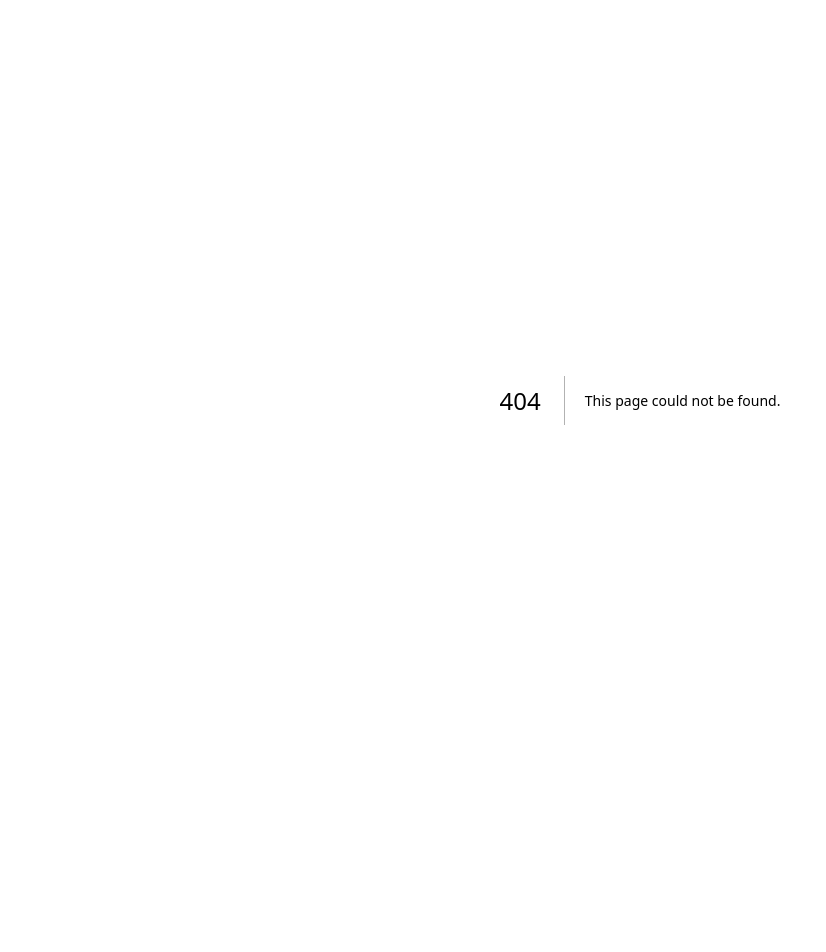
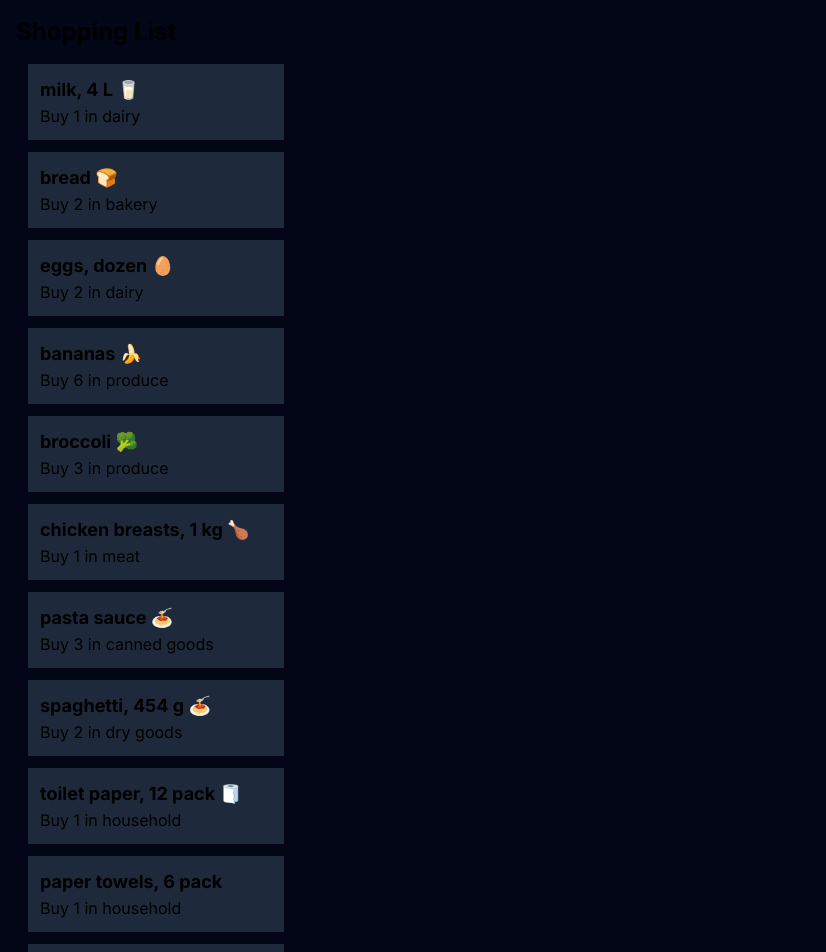
Before and after one commit to sebgualtero/cprg306-assignments, a Next.js app: page /week-3 in a window 1280 px wide. Before the commit this address had no page. Shown: the top 952 px of the page, without its empty margins (0-826 px from the left). Before the commit the page ends 800 px from the top, so only its background shows below. Built offline with nearby package versions, Linux system fonts and the light colour scheme.

Commit message:
Week 3 Assignment
Additional changes to home screen

```diff
--- a/app/layout.js
+++ b/app/layout.js
@@ -4,7 +4,7 @@ import "./globals.css";
 const inter = Inter({ subsets: ["latin"] });
 
 export const metadata = {
-  title: "Create Next App",
+  title: "Shopping List",
   description: "Generated by create next app",
 };
 
--- a/app/page.js
+++ b/app/page.js
@@ -4,8 +4,19 @@ import Link from "next/link";
 export default function Home() {
   return (
     <main>
-      <h1>CPRG 306: Web Development 2 - Assignments</h1>
-      <Link href="./week-2">Week 2</Link>
+      <div className="m-20">
+        <h1 className="text-2xl font-bold">
+          CPRG 306: Web Development 2 - Assignments
+        </h1>
+        <ul>
+          <li>
+            <Link href="./week-2">Week 2 Assignment</Link>
+          </li>
+          <li>
+            <Link href="./week-3">Week 3 Assignment</Link>
+          </li>
+        </ul>
+      </div>
     </main>
   );
 }
--- /dev/null
+++ b/app/week-3/item-list.js
@@ -0,0 +1,74 @@
+import Item from "./item.js";
+
+export default function ItemList() {
+  const items = [
+    {
+      name: "milk, 4 L 🥛",
+      quantity: 1,
+      category: "dairy",
+    },
+    {
+      name: "bread 🍞",
+      quantity: 2,
+      category: "bakery",
+    },
+    {
+      name: "eggs, dozen 🥚",
+      quantity: 2,
+      category: "dairy",
+    },
+    {
+      name: "bananas 🍌",
+      quantity: 6,
+      category: "produce",
+    },
+    {
+      name: "broccoli 🥦",
+      quantity: 3,
+      category: "produce",
+    },
+    {
+      name: "chicken breasts, 1 kg 🍗",
+      quantity: 1,
+      category: "meat",
+    },
+    {
+      name: "pasta sauce 🍝",
+      quantity: 3,
+      category: "canned goods",
+    },
+    {
+      name: "spaghetti, 454 g 🍝",
+      quantity: 2,
+      category: "dry goods",
+    },
+    {
+      name: "toilet paper, 12 pack 🧻",
+      quantity: 1,
+      category: "household",
+    },
+    {
+      name: "paper towels, 6 pack",
+      quantity: 1,
+      category: "household",
+    },
+    {
+      name: "dish soap 🍽️",
+      quantity: 1,
+      category: "household",
+    },
+    {
+      name: "hand soap 🧼",
+      quantity: 4,
+      category: "household",
+    },
+  ];
+
+  return (
+    <ul>
+      {items.map((item, index) => (
+        <Item key={index} {...item} />
+      ))}
+    </ul>
+  );
+}
--- /dev/null
+++ b/app/week-3/item.js
@@ -0,0 +1,12 @@
+import React from "react";
+
+export default function Item({ name, quantity, category }) {
+  return (
+    <li className="bg-darkGray p-3 m-3 w-64">
+      <h3 className="text-lg font-bold">{name}</h3>
+      <p className="text-lg-white">
+        Buy {quantity} in {category}
+      </p>
+    </li>
+  );
+}
--- /dev/null
+++ b/app/week-3/page.js
@@ -0,0 +1,11 @@
+import React from "react";
+import ItemList from "./item-list";
+
+export default function Page() {
+  return (
+    <main className="bg-blackPearl p-4">
+      <h1 className="text-2xl font-bold mb-4">Shopping List</h1>
+      <ItemList />
+    </main>
+  );
+}
--- a/tailwind.config.js
+++ b/tailwind.config.js
@@ -6,6 +6,10 @@ module.exports = {
     "./app/**/*.{js,ts,jsx,tsx,mdx}",
   ],
   theme: {
+    colors: {
+      darkGray: "#1e293b",
+      blackPearl: "#020617",
+    },
     extend: {
       backgroundImage: {
         "gradient-radial": "radial-gradient(var(--tw-gradient-stops))",
```
